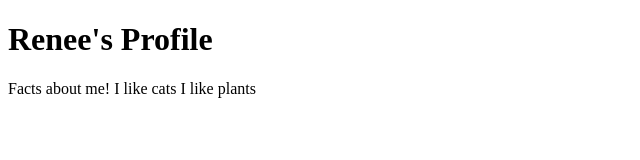
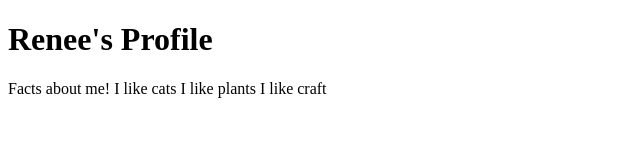
Before and after one commit to reneenoble/demo_git_merging, a plain HTML site: page profile.html in a window 1280 px wide. Shown: the full height of the page, 0-640 px from the left. Drawn offline with Linux system fonts and the light colour scheme.

Commit message:
add new fact

```diff
--- a/profile.html
+++ b/profile.html
@@ -9,6 +9,7 @@
             Facts about me!
             I like cats
             I like plants
+            I like craft
         </p>
     </body>
 </html>
```
